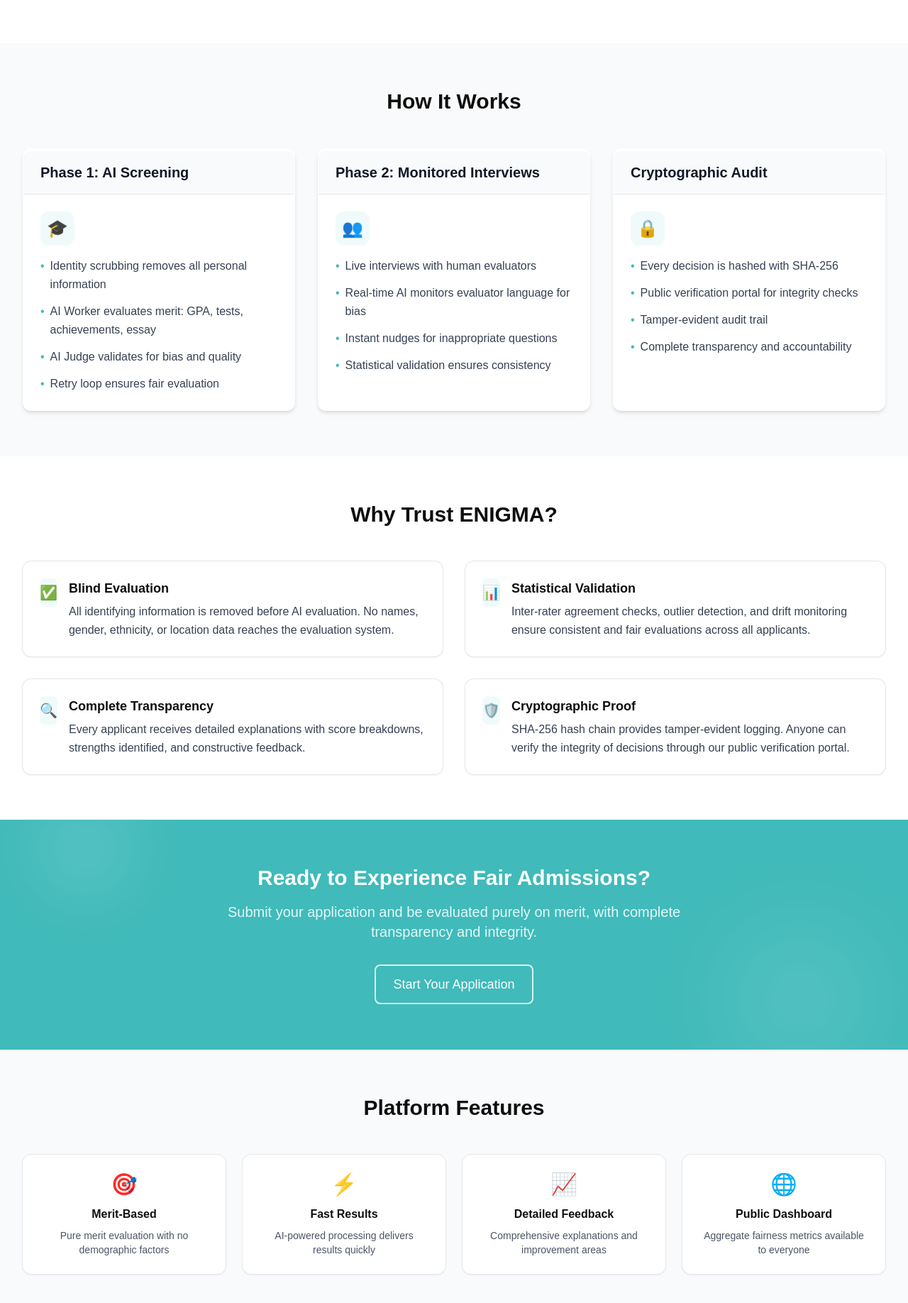
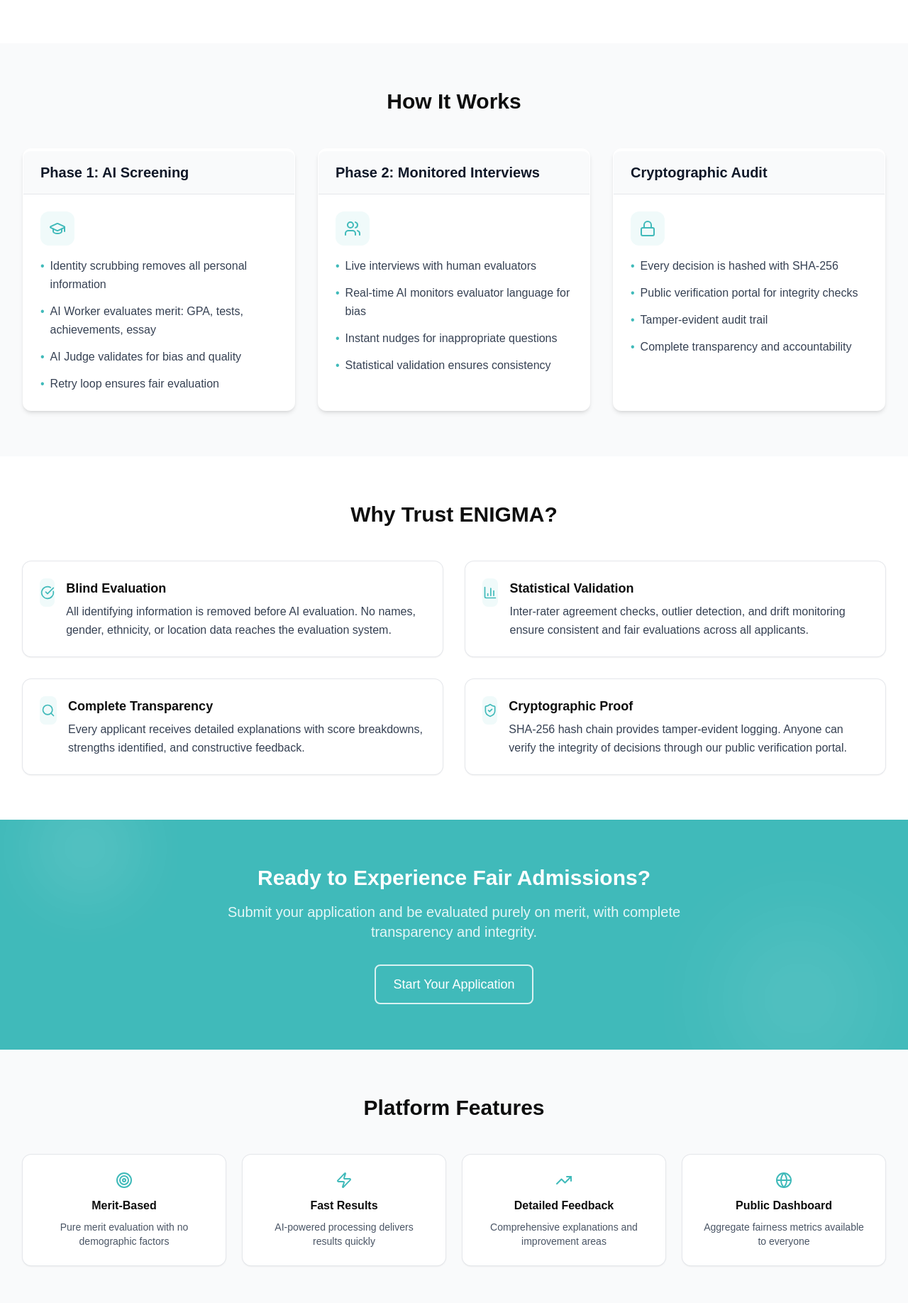
Before and after one commit to enigmAsad/ENIGMA, a Next.js app in the folder frontend/: page / in a window 1280 px wide. Shown: the part 814-2650 px from the top of the page at 71% size. Built offline with nearby package versions, Linux system fonts and the light colour scheme; no server answers.

Commit message:
Updated landing page ui with icons

```diff
--- a/frontend/package.json
+++ b/frontend/package.json
@@ -10,6 +10,7 @@
   },
   "dependencies": {
     "@react-oauth/google": "^0.12.2",
+    "lucide-react": "^0.546.0",
     "next": "15.5.4",
     "react": "19.1.0",
     "react-dom": "19.1.0",
--- a/frontend/src/app/page.tsx
+++ b/frontend/src/app/page.tsx
@@ -8,6 +8,7 @@
 import Link from 'next/link';
 import Button from '@/components/Button';
 import Card from '@/components/Card';
+import { CheckCircle, Ban, GraduationCap, Users, Lock, ShieldCheck, Search, BarChart3, Target, Zap, TrendingUp, Globe } from 'lucide-react';
 import { adminApiClient, type AdmissionInfo } from '@/lib/adminApi';
 import { useAuth } from '@/hooks/useStudentAuth';
 
@@ -42,8 +43,12 @@
         <div className={`${admissionInfo.is_open ? 'bg-green-600' : 'bg-red-600'} text-white py-2.5`}>
           <div className="max-w-7xl mx-auto px-4 sm:px-6 lg:px-8">
             <div className="flex items-center justify-center gap-3 text-center">
-              <span className="text-xl" aria-hidden>
-                {admissionInfo.is_open ? '✅' : '⛔️'}
+              <span aria-hidden className="shrink-0">
+                {admissionInfo.is_open ? (
+                  <CheckCircle className="h-5 w-5" />
+                ) : (
+                  <Ban className="h-5 w-5" />
+                )}
               </span>
               <p className="font-semibold">
                 {admissionInfo.is_open ? (
@@ -151,7 +156,9 @@
           <div className="grid md:grid-cols-3 gap-8">
             {/* Phase 1 */}
             <Card className="border-t-4 border-transparent hover:border-primary-600 transition-all hover:shadow-lg hover:-translate-y-0.5" title="Phase 1: AI Screening">
-              <div className="mb-4 inline-flex h-12 w-12 items-center justify-center rounded-xl bg-primary-50 text-primary-600 text-2xl">🎓</div>
+              <div className="mb-4 inline-flex h-12 w-12 items-center justify-center rounded-xl bg-primary-50 text-primary-600">
+                <GraduationCap className="h-6 w-6" />
+              </div>
               <ul className="space-y-3 text-gray-700 leading-relaxed">
                 <li className="flex items-start">
                   <span className="text-primary-600 mr-2">•</span>
@@ -174,7 +181,9 @@
 
             {/* Phase 2 */}
             <Card className="border-t-4 border-transparent hover:border-primary-600 transition-all hover:shadow-lg hover:-translate-y-0.5" title="Phase 2: Monitored Interviews">
-              <div className="mb-4 inline-flex h-12 w-12 items-center justify-center rounded-xl bg-primary-50 text-primary-600 text-2xl">👥</div>
+              <div className="mb-4 inline-flex h-12 w-12 items-center justify-center rounded-xl bg-primary-50 text-primary-600">
+                <Users className="h-6 w-6" />
+              </div>
               <ul className="space-y-3 text-gray-700 leading-relaxed">
                 <li className="flex items-start">
                   <span className="text-primary-600 mr-2">•</span>
@@ -197,7 +206,9 @@
 
             {/* Transparency */}
             <Card className="border-t-4 border-transparent hover:border-primary-600 transition-all hover:shadow-lg hover:-translate-y-0.5" title="Cryptographic Audit">
-              <div className="mb-4 inline-flex h-12 w-12 items-center justify-center rounded-xl bg-primary-50 text-primary-600 text-2xl">🔒</div>
+              <div className="mb-4 inline-flex h-12 w-12 items-center justify-center rounded-xl bg-primary-50 text-primary-600">
+                <Lock className="h-6 w-6" />
+              </div>
               <ul className="space-y-3 text-gray-700 leading-relaxed">
                 <li className="flex items-start">
                   <span className="text-primary-600 mr-2">•</span>
@@ -228,7 +239,9 @@
           <div className="grid md:grid-cols-2 gap-6 md:gap-8">
             <div className="rounded-xl bg-white p-6 shadow-sm ring-1 ring-gray-200 transition hover:shadow-md">
               <div className="flex items-start">
-                <div className="mr-4 inline-flex h-10 w-10 items-center justify-center rounded-lg bg-primary-50 text-primary-600 text-xl">✅</div>
+                <div className="mr-4 inline-flex h-10 w-10 items-center justify-center rounded-lg bg-primary-50 text-primary-600">
+                  <CheckCircle className="h-5 w-5" />
+                </div>
                 <div>
                   <h3 className="text-lg font-semibold mb-1.5">Blind Evaluation</h3>
                   <p className="text-gray-700 leading-relaxed">
@@ -241,7 +254,9 @@
 
             <div className="rounded-xl bg-white p-6 shadow-sm ring-1 ring-gray-200 transition hover:shadow-md">
               <div className="flex items-start">
-                <div className="mr-4 inline-flex h-10 w-10 items-center justify-center rounded-lg bg-primary-50 text-primary-600 text-xl">📊</div>
+                <div className="mr-4 inline-flex h-10 w-10 items-center justify-center rounded-lg bg-primary-50 text-primary-600">
+                  <BarChart3 className="h-5 w-5" />
+                </div>
                 <div>
                   <h3 className="text-lg font-semibold mb-1.5">Statistical Validation</h3>
                   <p className="text-gray-700 leading-relaxed">
@@ -254,7 +269,9 @@
 
             <div className="rounded-xl bg-white p-6 shadow-sm ring-1 ring-gray-200 transition hover:shadow-md">
               <div className="flex items-start">
-                <div className="mr-4 inline-flex h-10 w-10 items-center justify-center rounded-lg bg-primary-50 text-primary-600 text-xl">🔍</div>
+                <div className="mr-4 inline-flex h-10 w-10 items-center justify-center rounded-lg bg-primary-50 text-primary-600">
+                  <Search className="h-5 w-5" />
+                </div>
                 <div>
                   <h3 className="text-lg font-semibold mb-1.5">Complete Transparency</h3>
                   <p className="text-gray-700 leading-relaxed">
@@ -267,7 +284,9 @@
 
             <div className="rounded-xl bg-white p-6 shadow-sm ring-1 ring-gray-200 transition hover:shadow-md">
               <div className="flex items-start">
-                <div className="mr-4 inline-flex h-10 w-10 items-center justify-center rounded-lg bg-primary-50 text-primary-600 text-xl">🛡️</div>
+                <div className="mr-4 inline-flex h-10 w-10 items-center justify-center rounded-lg bg-primary-50 text-primary-600">
+                  <ShieldCheck className="h-5 w-5" />
+                </div>
                 <div>
                   <h3 className="text-lg font-semibold mb-1.5">Cryptographic Proof</h3>
                   <p className="text-gray-700 leading-relaxed">
@@ -313,25 +332,25 @@
           <h2 className="text-3xl font-bold text-center mb-12">Platform Features</h2>
           <div className="grid md:grid-cols-4 gap-6">
             <div className="bg-white p-6 rounded-xl shadow-sm ring-1 ring-gray-200 text-center transition hover:shadow-md">
-              <div className="text-3xl mb-3">🎯</div>
+              <div className="mb-3 flex justify-center"><Target className="h-6 w-6 text-primary-600" /></div>
               <h3 className="font-semibold mb-2">Merit-Based</h3>
               <p className="text-sm text-gray-600">Pure merit evaluation with no demographic factors</p>
             </div>
 
             <div className="bg-white p-6 rounded-xl shadow-sm ring-1 ring-gray-200 text-center transition hover:shadow-md">
-              <div className="text-3xl mb-3">⚡</div>
+              <div className="mb-3 flex justify-center"><Zap className="h-6 w-6 text-primary-600" /></div>
               <h3 className="font-semibold mb-2">Fast Results</h3>
               <p className="text-sm text-gray-600">AI-powered processing delivers results quickly</p>
             </div>
 
             <div className="bg-white p-6 rounded-xl shadow-sm ring-1 ring-gray-200 text-center transition hover:shadow-md">
-              <div className="text-3xl mb-3">📈</div>
+              <div className="mb-3 flex justify-center"><TrendingUp className="h-6 w-6 text-primary-600" /></div>
               <h3 className="font-semibold mb-2">Detailed Feedback</h3>
               <p className="text-sm text-gray-600">Comprehensive explanations and improvement areas</p>
             </div>
 
             <div className="bg-white p-6 rounded-xl shadow-sm ring-1 ring-gray-200 text-center transition hover:shadow-md">
-              <div className="text-3xl mb-3">🌐</div>
+              <div className="mb-3 flex justify-center"><Globe className="h-6 w-6 text-primary-600" /></div>
               <h3 className="font-semibold mb-2">Public Dashboard</h3>
               <p className="text-sm text-gray-600">Aggregate fairness metrics available to everyone</p>
             </div>
```
Also changed, not shown: 2 other files (tests, documents, lock files or other folders).
